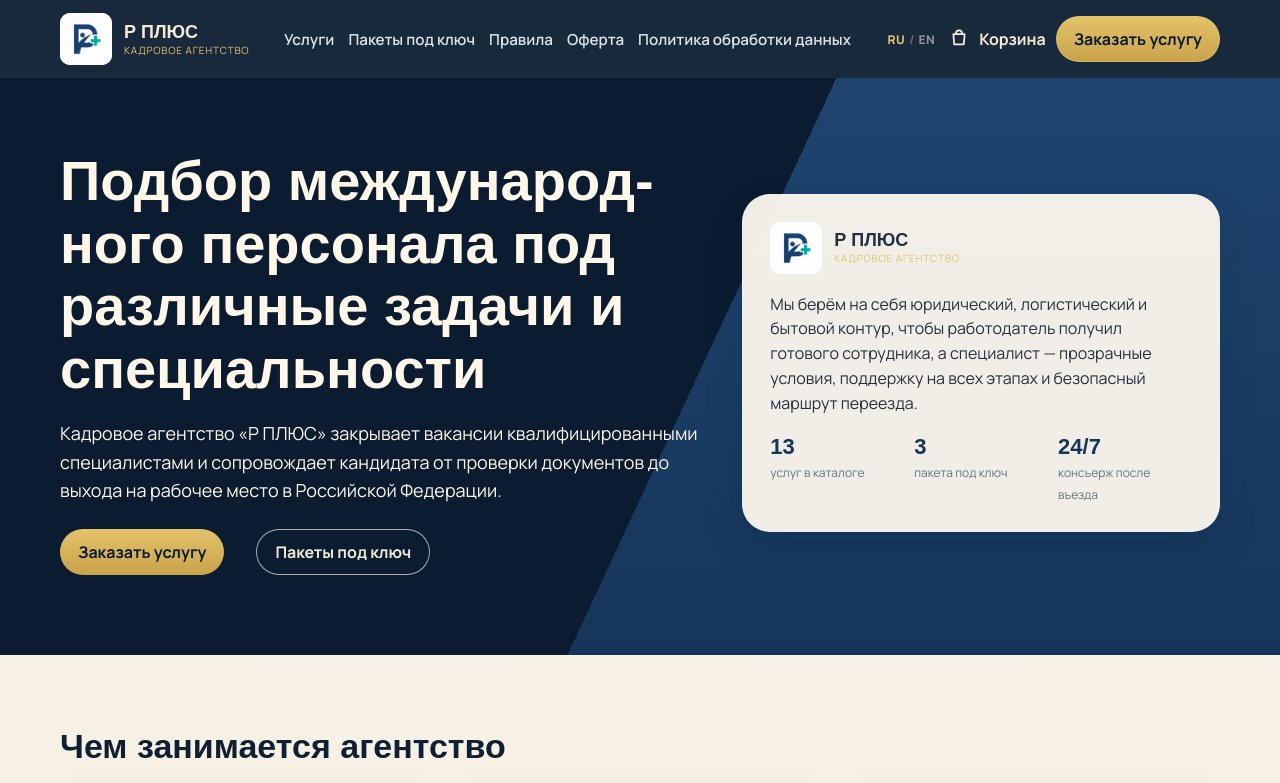
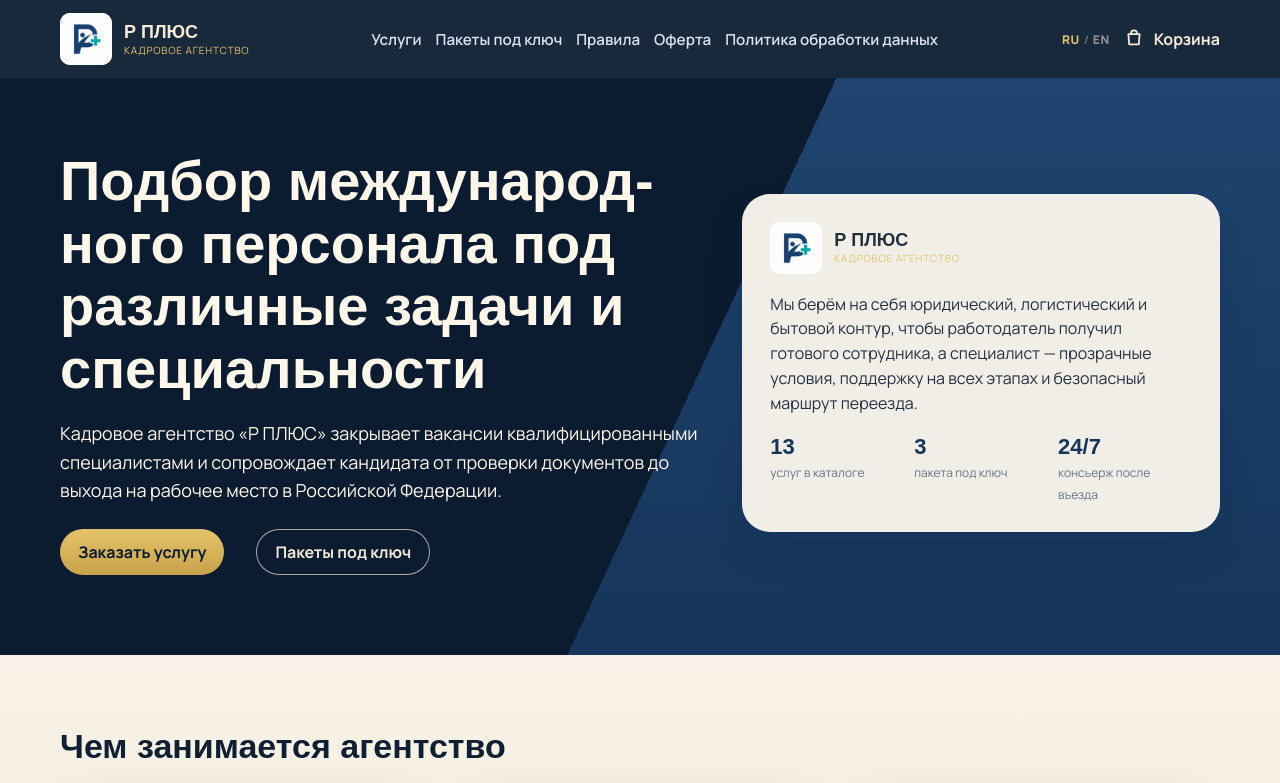
Before and after one commit to fdavis10/safety-market, a React (Vite) app in the folder frontend/: page / in a window 1280 px wide. Shown: the top 783 px of the page. Built offline with nearby package versions, Linux system fonts and the light colour scheme; no server answers; a web font is replaced by a local one; what i18n-iso-countries would draw is missing.

Commit message:
Remove order-service CTA button from site header.
Co-authored-by: Cursor <cursoragent@cursor.com>

```diff
--- a/frontend/src/components/Header.jsx
+++ b/frontend/src/components/Header.jsx
@@ -97,9 +97,6 @@ export default function Header() {
                 {cart.count > 0 && <span className="cart-count">{cart.count}</span>}
               </Link>
             )}
-            <Link to="/services" className="btn btn-gold" viewTransition onClick={close}>
-              {t('nav.orderService')}
-            </Link>
           </div>
         </div>
       </header>
```
